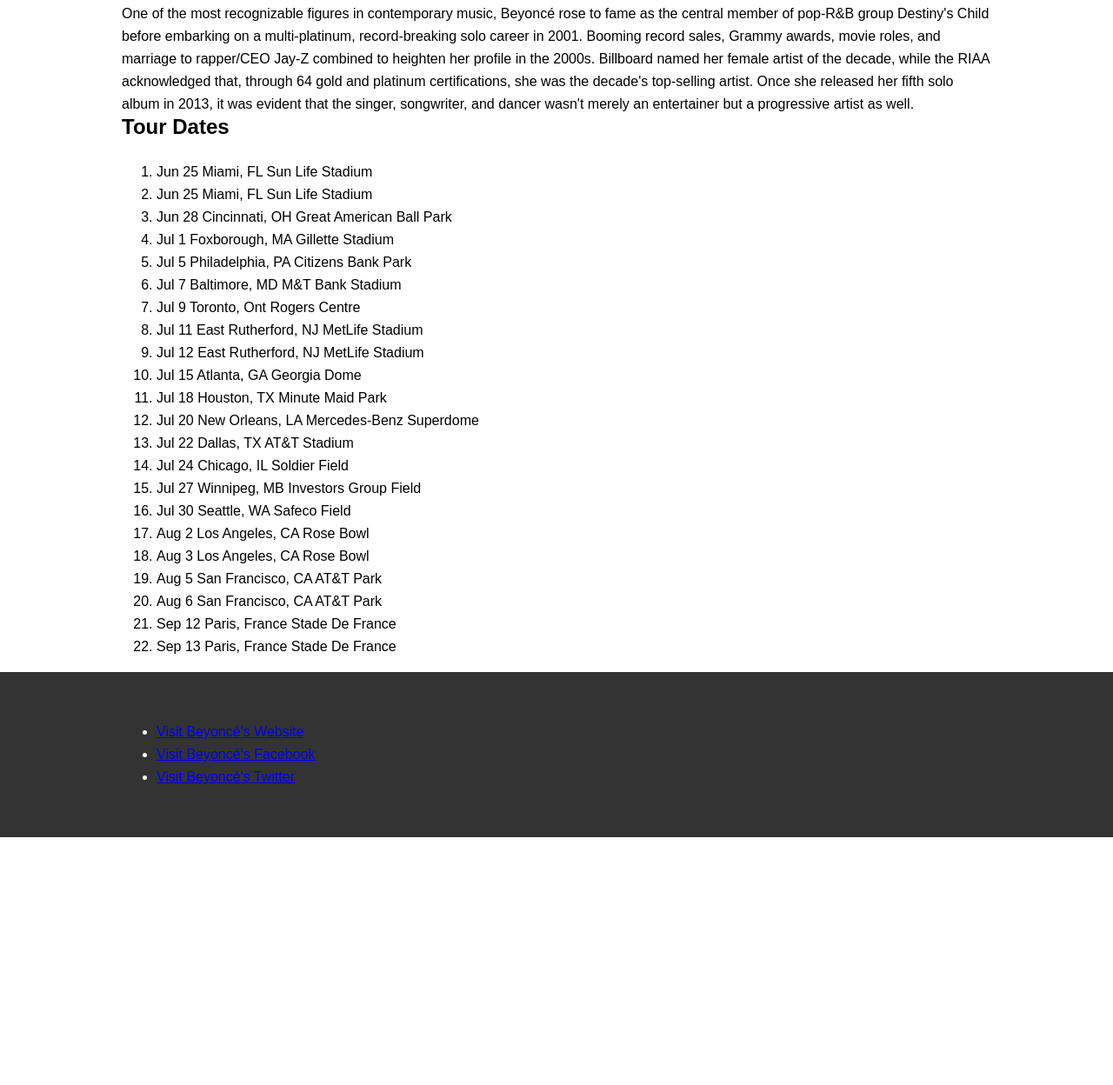
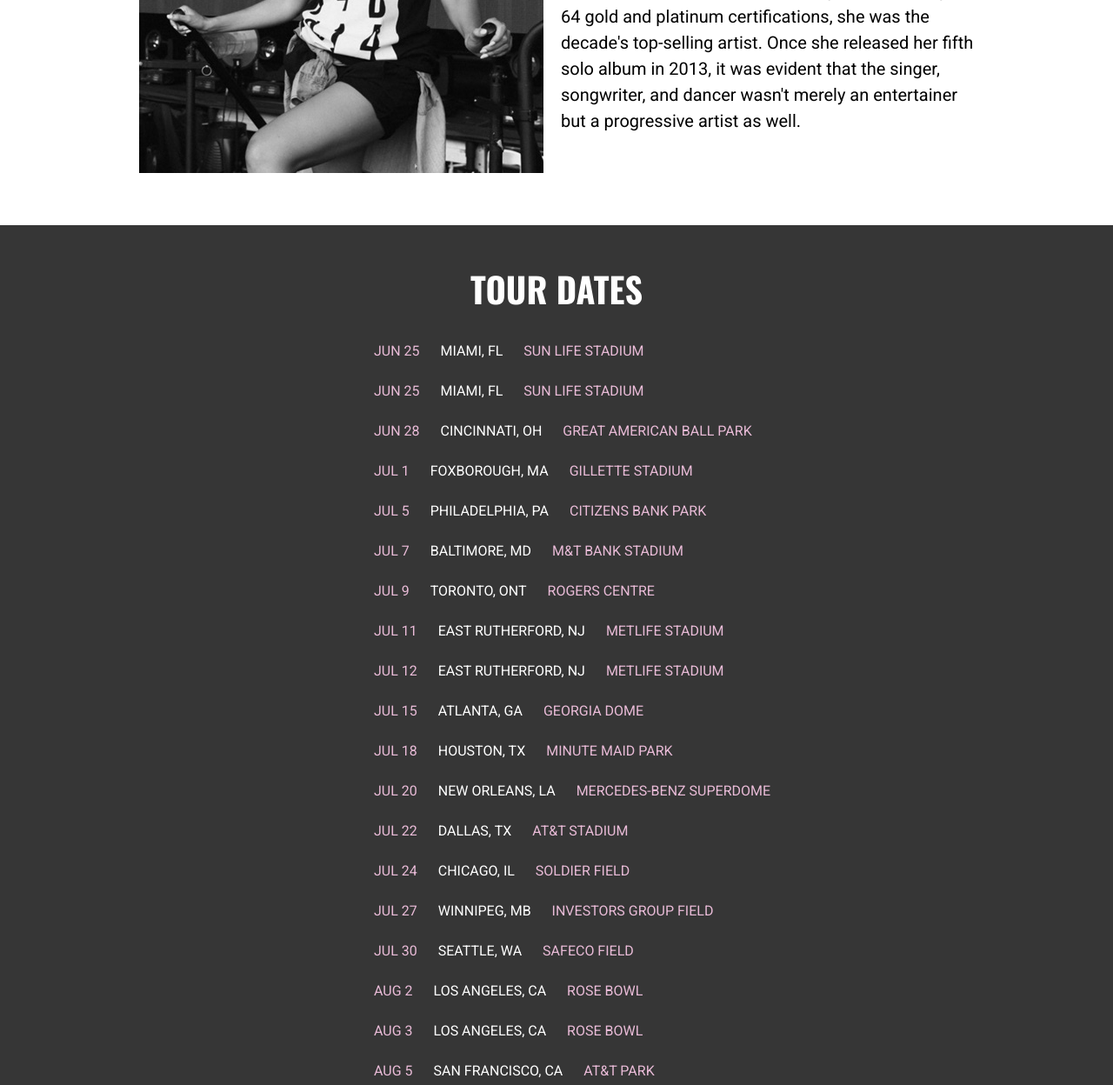
Before and after one commit to saracope/gswo-workshop, a plain HTML site: page beyonce-website/beyonce-templated-website/index.html in a window 1280 px wide. Shown: the part 1291-2539 px from the top of the page at 87% size. Before the commit the page ends 2254 px from the top, so only its background shows below. Drawn offline with nearby package versions, Linux system fonts and the light colour scheme.

Commit message:
Styling the Beyonce site based on the design files provided

```diff
--- a/beyonce-website/beyonce-templated-website/index.html
+++ b/beyonce-website/beyonce-templated-website/index.html
@@ -3,6 +3,7 @@
   <head>
     <meta charset="utf-8">
     <link href="normalize.css" rel="stylesheet" type="text/css" />
+    <link href='http://fonts.googleapis.com/css?family=Oswald:400,700|Roboto:400,700,400italic,700italic' rel='stylesheet' type='text/css'>
     <link href="styles.css" rel="stylesheet" type="text/css" />
 
     <title>Beyonc&eacute; | Tour Dates</title>
@@ -29,41 +30,41 @@
       <div class="wrapper">
         <h2 id="about">About</h2>
 
-        <p>Beyonc&eacute; Knowles is a multi-platinum, Grammy Award-winning recording artist who's acclaimed for her thrilling vocals, videos and live shows.</p>
+        <blockquote>Beyonc&eacute; Knowles is a multi-platinum, Grammy Award-winning recording artist who's acclaimed for her thrilling vocals, videos and live shows.</blockquote>
 
-        <img src="images/beyonce-knowles.jpg" alt="Beyonc&eacute; Knowles" />
+        <img class="about-beyonce-image" src="images/beyonce-knowles.jpg" alt="Beyonc&eacute; Knowles" />
 
-        <p>One of the most recognizable figures in contemporary music, Beyonc&eacute; rose to fame as the central member of pop-R&amp;B group Destiny's Child before embarking on a multi-platinum, record-breaking solo career in 2001. Booming record sales, Grammy awards, movie roles, and marriage to rapper/CEO Jay-Z combined to heighten her profile in the 2000s. Billboard named her female artist of the decade, while the RIAA acknowledged that, through 64 gold and platinum certifications, she was the decade's top-selling artist. Once she released her fifth solo album in 2013, it was evident that the singer, songwriter, and dancer wasn't merely an entertainer but a progressive artist as well.</p>
+        <p class="about-beyonce">One of the most recognizable figures in contemporary music, Beyonc&eacute; rose to fame as the central member of pop-R&amp;B group Destiny's Child before embarking on a multi-platinum, record-breaking solo career in 2001. Booming record sales, Grammy awards, movie roles, and marriage to rapper/CEO Jay-Z combined to heighten her profile in the 2000s. Billboard named her female artist of the decade, while the RIAA acknowledged that, through 64 gold and platinum certifications, she was the decade's top-selling artist. Once she released her fifth solo album in 2013, it was evident that the singer, songwriter, and dancer wasn't merely an entertainer but a progressive artist as well.</p>
       </div><!-- .wrapper -->
     </div><!-- .site-content .about-content -->
 
     <div class="site-content tour-content">
-      <div class="wrapper">
+      <div class="wrapper tour-content-wrapper">
         <h2 id="tour-dates">Tour Dates</h2>
 
-        <ol>
-          <li>Jun 25 Miami, FL Sun Life Stadium</li>
-          <li>Jun 25 Miami, FL Sun Life Stadium</li>
-          <li>Jun 28 Cincinnati, OH Great American Ball Park</li>
-          <li>Jul 1 Foxborough, MA Gillette Stadium</li>
-          <li>Jul 5 Philadelphia, PA Citizens Bank Park</li>
-          <li>Jul 7 Baltimore, MD M&amp;T Bank Stadium</li>
-          <li>Jul 9 Toronto, Ont Rogers Centre</li>
-          <li>Jul 11 East Rutherford, NJ MetLife Stadium</li>
-          <li>Jul 12 East Rutherford, NJ MetLife Stadium</li>
-          <li>Jul 15 Atlanta, GA Georgia Dome</li>
-          <li>Jul 18 Houston, TX Minute Maid Park</li>
-          <li>Jul 20 New Orleans, LA Mercedes-Benz Superdome</li>
-          <li>Jul 22 Dallas, TX AT&amp;T Stadium</li>
-          <li>Jul 24 Chicago, IL Soldier Field</li>
-          <li>Jul 27 Winnipeg, MB Investors Group Field</li>
-          <li>Jul 30 Seattle, WA Safeco Field</li>
-          <li>Aug 2 Los Angeles, CA Rose Bowl</li>
-          <li>Aug 3 Los Angeles, CA Rose Bowl</li>
-          <li>Aug 5 San Francisco, CA AT&amp;T Park</li>
-          <li>Aug 6 San Francisco, CA AT&amp;T Park</li>
-          <li>Sep 12 Paris, France Stade De France</li>
-          <li>Sep 13 Paris, France Stade De France</li>
+        <ol class="tour-dates-list">
+          <li>Jun 25 <span>Miami, FL</span> Sun Life Stadium</li>
+          <li>Jun 25 <span>Miami, FL</span> Sun Life Stadium</li>
+          <li>Jun 28 <span>Cincinnati, OH</span> Great American Ball Park</li>
+          <li>Jul 1 <span>Foxborough, MA</span> Gillette Stadium</li>
+          <li>Jul 5 <span>Philadelphia, PA</span> Citizens Bank Park</li>
+          <li>Jul 7 <span>Baltimore, MD</span> M&amp;T Bank Stadium</li>
+          <li>Jul 9 <span>Toronto, Ont</span> Rogers Centre</li>
+          <li>Jul 11 <span>East Rutherford, NJ</span> MetLife Stadium</li>
+          <li>Jul 12 <span>East Rutherford, NJ</span> MetLife Stadium</li>
+          <li>Jul 15 <span>Atlanta, GA</span> Georgia Dome</li>
+          <li>Jul 18 <span>Houston, TX</span> Minute Maid Park</li>
+          <li>Jul 20 <span>New Orleans, LA</span> Mercedes-Benz Superdome</li>
+          <li>Jul 22 <span>Dallas, TX</span> AT&amp;T Stadium</li>
+          <li>Jul 24 <span>Chicago, IL</span> Soldier Field</li>
+          <li>Jul 27 <span>Winnipeg, MB</span> Investors Group Field</li>
+          <li>Jul 30 <span>Seattle, WA</span> Safeco Field</li>
+          <li>Aug 2 <span>Los Angeles, CA</span> Rose Bowl</li>
+          <li>Aug 3 <span>Los Angeles, CA</span> Rose Bowl</li>
+          <li>Aug 5 <span>San Francisco, CA</span> AT&amp;T Park</li>
+          <li>Aug 6 <span>San Francisco, CA</span> AT&amp;T Park</li>
+          <li>Sep 12 <span>Paris, France</span> Stade De France</li>
+          <li>Sep 13 <span>Paris, France</span> Stade De France</li>
         </ol>
       </div><!-- .wrapper -->
     </div><!-- .site-content .tour-content -->
@@ -71,12 +72,15 @@
     <div class="site-footer">
       <div class="wrapper">
         <div class="footer-navigation">
-          <ul>
+          <ul class="footer-list">
             <li><a href="http://www.beyonce.com/" target="_blank" alt="Visit Beyonc&eacute;'s Website">Visit Beyonc&eacute;'s Website</a></li>
-            <li><a href="https://www.facebook.com/beyonce" target="_blank" alt="Visit Beyonc&eacute;'s Facebook">Visit Beyonc&eacute;'s Facebook</a></li>
-            <li><a href="https://twitter.com/Beyonce" target="_blank" alt="Visit Beyonc&eacute;'s Twitter">Visit Beyonc&eacute;'s Twitter</a></li>
+            <li class="facebook"><a href="https://www.facebook.com/beyonce" target="_blank" alt="Visit Beyonc&eacute;'s Facebook">Visit Beyonc&eacute;'s Facebook</a></li>
+            <li class="twitter"><a href="https://twitter.com/Beyonce" target="_blank" alt="Visit Beyonc&eacute;'s Twitter">Visit Beyonc&eacute;'s Twitter</a></li>
           </ul>
         </div><!-- .footer-navigation -->
+        <div class="copyright">
+          <p>This site is for educational purposes in connection with the Girl Scouts of the USA. All image rights are retained solely by the original sources.</p> <!-- .copyright -->
+        </div>
       </div><!-- .wrapper -->
     </div><!-- .site-footer -->
 
--- a/beyonce-website/beyonce-templated-website/styles.css
+++ b/beyonce-website/beyonce-templated-website/styles.css
@@ -19,6 +19,7 @@
 body {
   font-size: 16px;
   line-height: 26px;
+  font-family: 'Roboto', sans-serif;
 }
 .wrapper {
   max-width: 1000px;
@@ -28,11 +29,14 @@
 /* =Elements
 --------------------------------------------------------------*/
 img {
+  display: block;
   max-width: 100%;
   height: auto;
+  margin: 0 auto;
 }
 h1, h2, h3, h4, h5, h6 {
   margin: 0 0 26px;
+  font-family: 'Oswald', sans-serif;
 }
 p {
   margin-bottom: 26px;
@@ -40,15 +44,27 @@
 p:last-child {
   margin-bottom: 0;
 }
+ul {
+  padding-left: 0;
+}
+blockquote {
+  font-family: 'Oswald', sans-serif;
+  font-size: 26px;
+  text-align: center;
+}
 
 /* =Header
 --------------------------------------------------------------*/
 .site-header {
-  padding: 40px;
+  padding: 40px 40px 60px;
   text-align: center;
+  background-color: #363636;
 }
 .site-title {
   margin: 0;
+  color: #e9bbd7;
+  text-transform: uppercase;
+  font-size: 48px;
 }
 
 /* =Navigation
@@ -56,7 +72,7 @@
 .site-navigation ul {
   list-style-type: none;
   margin: 0;
-  padding: 10px;
+  padding: 10px 10px 0;
 }
 .site-navigation li {
   display: inline-block;
@@ -64,13 +80,17 @@
 .site-navigation a {
   display: block;
   text-decoration: none;
+  font-family: 'Oswald', sans-serif;
+  text-transform: uppercase;
   font-weight: 700;
-  color: #000;
+  color: #e9bbd7;
   font-size: 20px;
-  padding: 0 20px;
+  margin: 0 20px;
+  border-bottom: #e9bbd7 2px solid;
 }
 .site-navigation a:hover {
-  color: #4cacbe;
+  color: #fff;
+  border-bottom: #fff 2px solid;
 }
 
 /* =Content
@@ -79,16 +99,100 @@
   padding: 40px;
 }
 .site-content {
+  overflow: hidden;
+}
+.hero-image {
 
+}
+#about, #tour-dates {
+  text-transform: uppercase;
+  text-align: center;
+}
+#about {
+  display: none;
+}
+.about-content {
+  padding: 60px 0;
+}
+.about-beyonce-image {
+  padding: 20px;
+}
+.about-beyonce {
+  line-height: 30px;
+  padding: 20px;
+  box-sizing: border-box;
+}
+#tour-dates {
+  font-size: 40px;
+  padding-bottom: 20px;
+}
+.tour-content {
+  background-color: #363636;
+  color: #fff;
+  padding: 60px 0;
+}
+.tour-content-wrapper {
+  max-width: 500px;
+}
+.tour-dates-list li {
+  text-transform: uppercase;
+  list-style: none;
+  margin: 20px 0;
+  color: #e9bbd7;
+}
+.tour-dates-list span {
+  color: #fff;
+  padding: 0 20px;
 }
 
 /* =Footer
 --------------------------------------------------------------*/
 .site-footer {
-  background-color: #333;
-  color: white;
+  background-color: #fff;
+  color: #000;
   overflow: hidden;
   padding: 40px;
+}
+.footer-list {
+  overflow: hidden;
+  text-align: right;
+}
+.footer-list li {
+  list-style: none;
+  display: inline-block;
+  padding: 0 0 10px;
+}
+.footer-list li:first-child {
+  font-family: 'Oswald', sans-serif;
+  float: left;
+  text-transform: lowercase;
+  font-size: 26px;
+}
+.footer-list li:first-child a {
+  color: #000;
+  float: left;
+}
+.footer-list a {
+  text-align: left;
+}
+.facebook a {
+  padding-left: 10px;
+  background-image: url(images/facebook.png);
+  background-repeat: no-repeat;
+  background-position: 50%;
+  display: block;
+  text-indent: -9999em;
+}
+.twitter a {
+  padding-left: 10px;
+  background-image: url(images/twitter.png);
+  background-repeat: no-repeat;
+  background-position: 50%;
+  display: block;
+  text-indent: -9999em;
+}
+.copyright {
+ padding-top: 30px;
 }
 
 /* =Media Queries
@@ -104,12 +208,22 @@
     float: right;
   }
   .site-navigation a {
-    padding: 0 0 0 20px;
+    margin: 0 0 0 20px;
   }
 
   /* =Content */
   .site-content {
     border: none;
+  }
+  .about-beyonce-image {
+    float: left;
+    padding: 0 20px;
+    margin: 0 auto;
+  }
+  .about-beyonce {
+    text-align: left;
+    padding: 0 20px;
+    font-size: 20px;
   }
 
   /* =Footer */
@@ -126,4 +240,6 @@
   }
 }
 
+/* This site is for educational purposes in connection with the Girl Scouts of the USA. All image rights are retained solely by the original sources. */
+
 /* Crafted with love at Sparkbox */
```
Also changed, not shown: beyonce-website/beyonce-templated-website/images/about-background.png (added), beyonce-website/beyonce-templated-website/images/facebook.png (added), beyonce-website/beyonce-templated-website/images/on-the-run-tour.jpg, beyonce-website/beyonce-templated-website/images/twitter.png (added).
